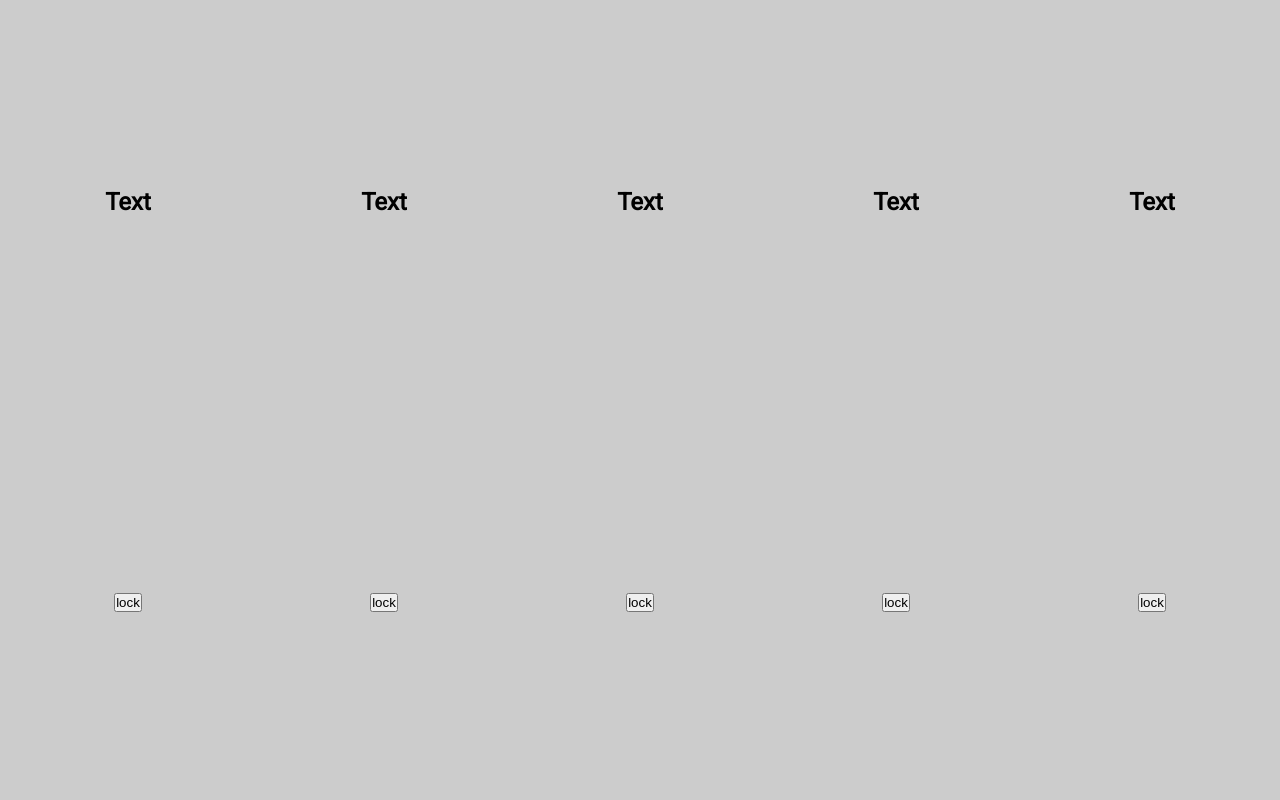
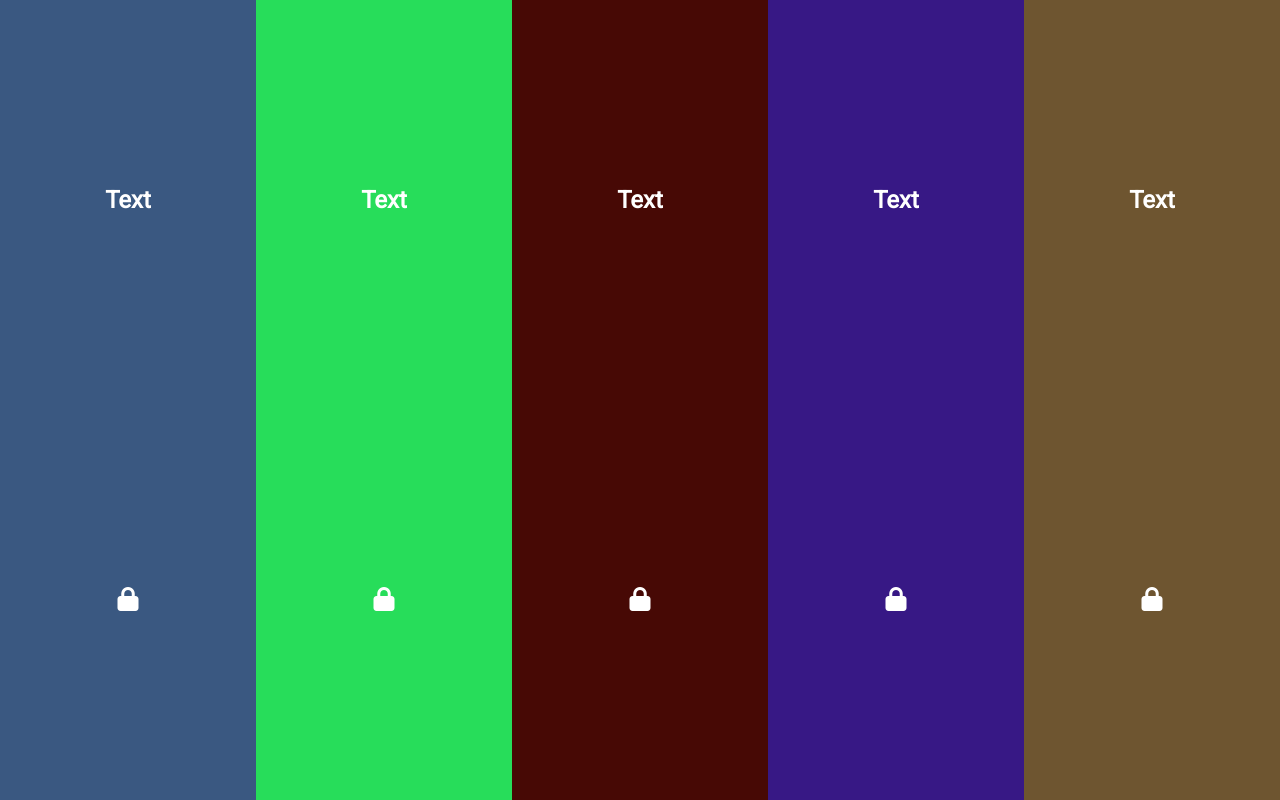
Before and after one commit to Iv4nShpak/Colours, a plain HTML site: page index.html in a window 1280 px wide. Drawn offline with Linux system fonts and the light colour scheme.

Commit message:
add elements

```diff
--- /dev/null
+++ b/app.js
@@ -0,0 +1,19 @@
+const cols = document.querySelectorAll('.col')
+
+function randomColor(){
+
+    const hexCodes = '0123456789ABCDEF'
+    let color = ''
+    for (let i = 0; i < 6; i++){
+        color += hexCodes[Math.floor(Math.random() * hexCodes.length)]
+    }
+    return '#' + color
+}
+
+function setRandomColors(){
+    cols.forEach((col) => {
+        col.style.background = randomColor()
+    })
+}
+
+setRandomColors()
--- a/index.html
+++ b/index.html
@@ -7,6 +7,7 @@
     <link rel="stylesheet" href="styles.css">
     <link rel="preconnect" href="https://fonts.googleapis.com">
     <link rel="preconnect" href="https://fonts.gstatic.com" crossorigin>
+    <link rel="stylesheet" href="https://cdnjs.cloudflare.com/ajax/libs/font-awesome/6.2.0/css/all.min.css" integrity="sha512-xh6O/CkQoPOWDdYTDqeRdPCVd1SpvCA9XXcUnZS2FmJNp1coAFzvtCN9BmamE+4aHK8yyUHUSCcJHgXloTyT2A==" crossorigin="anonymous" referrerpolicy="no-referrer" />
     <link href="https://fonts.googleapis.com/css2?family=Roboto&display=swap" rel="stylesheet">
     <title>Coolours</title>
 </head>
@@ -15,32 +16,48 @@
     <div class="col">
         <h2>Text</h2>
 
-        <button>lock</button>
+        <button>
+            <i class="fa-solid fa-lock"></i>
+            <!-- <i class="fa-solid fa-lock-open"></i> -->
+        </button>
     </div>
 
     <div class="col">
         <h2>Text</h2>
 
-        <button>lock</button>
+        <button>
+            <i class="fa-solid fa-lock"></i>
+            <!-- <i class="fa-solid fa-lock-open"></i> -->
+        </button>
     </div>
 
     <div class="col">
         <h2>Text</h2>
 
-        <button>lock</button>
+        <button>
+            <i class="fa-solid fa-lock"></i>
+            <!-- <i class="fa-solid fa-lock-open"></i> -->
+        </button>
     </div>
 
     <div class="col">
         <h2>Text</h2>
 
-        <button>lock</button>
+        <button>
+            <i class="fa-solid fa-lock"></i>
+            <!-- <i class="fa-solid fa-lock-open"></i> -->
+        </button>
     </div>
 
     <div class="col">
         <h2>Text</h2>
 
-        <button>lock</button>
+        <button>
+            <i class="fa-solid fa-lock"></i>
+            <!-- <i class="fa-solid fa-lock-open"></i> -->
+        </button>
     </div>
 
+    <script src="app.js"></script>
 </body>
 </html>
--- a/styles.css
+++ b/styles.css
@@ -12,9 +12,36 @@ body{
 
 .col{
     flex: 1;
-    background-color: #ccc;
+    background-color: darkcyan;
     display: flex;
     flex-direction: column;
     justify-content: space-around;
     align-items: center;
 }
+
+.col h2 {
+    padding: 10px;
+    color: #fff;
+    border-radius: 10px;
+    transition: background 0.3s;
+}
+
+.col h2:hover{
+    background: rgba(0, 0, 0, 0.1);
+    cursor: pointer;
+}
+
+.col button {
+    border: none;
+    background: transparent;
+    font-size: 1.5rem;
+    color: #fff;
+    padding: 10px;
+    border-radius: 10px;
+    transition: background 0.3s;
+}
+
+.col button:hover {
+    background: rgba(0, 0, 0, 0.1);
+    cursor: pointer;
+}
```
